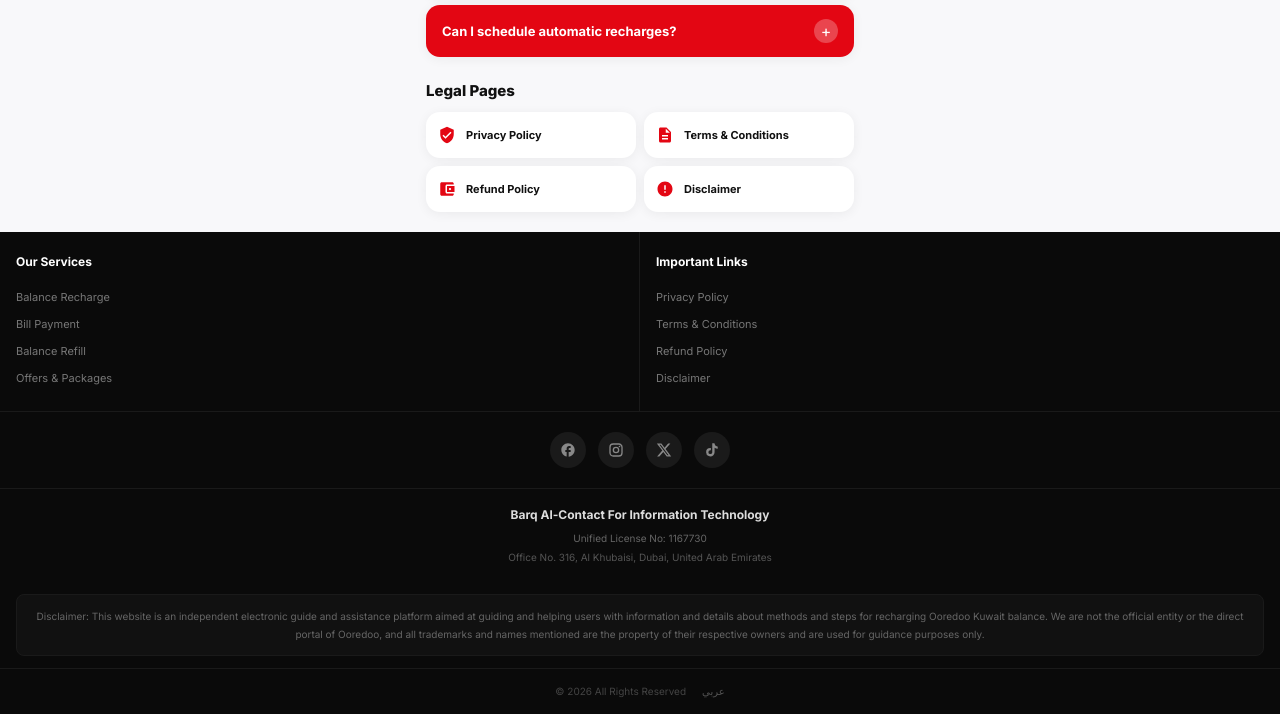
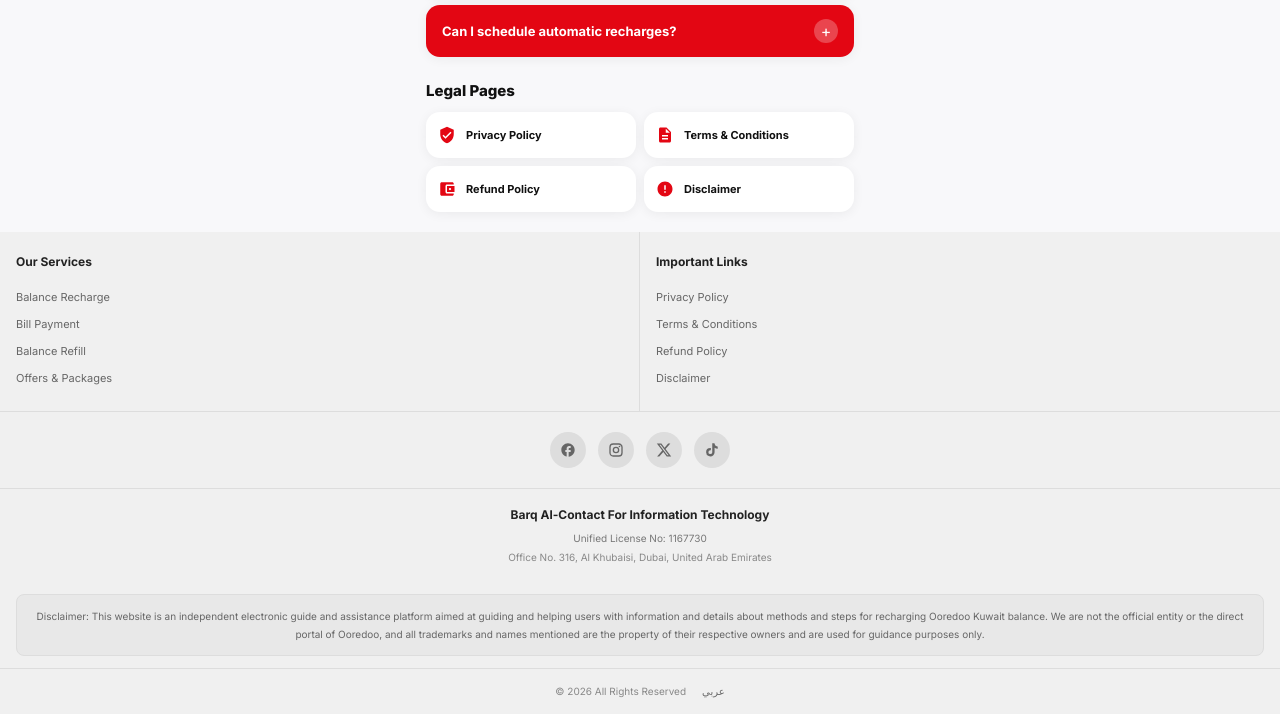
Before and after one commit to barqittisalit-dev/barq, a plain HTML site: page en.html in a window 1280 px wide. Shown: the part 1298-2012 px from the top of the page. Drawn offline with Linux system fonts and the light colour scheme.

Commit message:
style: change footer background to light gray
Co-Authored-By: Claude Opus 4.6 <noreply@anthropic.com>

```diff
--- a/en.html
+++ b/en.html
@@ -128,37 +128,37 @@ body{
 .leg-btn span{font-size:11px;font-weight:700;line-height:1.3}
 
 /* Footer */
-.ft{background:#0a0a0a;color:#aaa;font-size:12px;line-height:1.7}
-.ft-links{display:grid;grid-template-columns:1fr 1fr;gap:0;border-bottom:1px solid #1a1a1a}
+.ft{background:#f0f0f0;color:#555;font-size:12px;line-height:1.7}
+.ft-links{display:grid;grid-template-columns:1fr 1fr;gap:0;border-bottom:1px solid #ddd}
 .ft-col{padding:20px 16px}
-.ft-col:first-child{border-right:1px solid #1a1a1a}
-.ft-col h4{color:#fff;font-size:12px;font-weight:700;margin-bottom:12px}
-.ft-col a{display:block;color:#777;text-decoration:none;font-size:11px;padding:4px 0;transition:color .15s}
+.ft-col:first-child{border-right:1px solid #ddd}
+.ft-col h4{color:#222;font-size:12px;font-weight:700;margin-bottom:12px}
+.ft-col a{display:block;color:#666;text-decoration:none;font-size:11px;padding:4px 0;transition:color .15s}
 .ft-col a:hover{color:var(--red)}
-.ft-social{display:flex;justify-content:center;gap:12px;padding:20px 16px;border-bottom:1px solid #1a1a1a}
+.ft-social{display:flex;justify-content:center;gap:12px;padding:20px 16px;border-bottom:1px solid #ddd}
 .ft-social a{
   width:36px;height:36px;border-radius:50%;
-  background:#1a1a1a;display:grid;place-items:center;
+  background:#ddd;display:grid;place-items:center;
   transition:background .15s;
 }
 .ft-social a:hover{background:var(--red)}
-.ft-social svg{width:16px;height:16px;fill:#888}
+.ft-social svg{width:16px;height:16px;fill:#666}
 .ft-social a:hover svg{fill:#fff}
 .ft-info{padding:16px;text-align:center}
-.ft-info .ft-co{color:#ddd;font-size:12px;font-weight:700;margin-bottom:4px}
-.ft-info .ft-lic{color:#666;font-size:10px;margin-bottom:2px}
-.ft-info .ft-addr{color:#555;font-size:10px;margin-bottom:12px}
+.ft-info .ft-co{color:#222;font-size:12px;font-weight:700;margin-bottom:4px}
+.ft-info .ft-lic{color:#777;font-size:10px;margin-bottom:2px}
+.ft-info .ft-addr{color:#888;font-size:10px;margin-bottom:12px}
 .ft-disc{
   margin:0 16px;padding:12px;border-radius:8px;
-  background:#111;border:1px solid #1a1a1a;
+  background:#e8e8e8;border:1px solid #ddd;
   font-size:10px;color:#666;line-height:1.8;text-align:center;
 }
 .ft-bottom{
   display:flex;justify-content:center;align-items:center;gap:16px;
-  padding:14px 16px;margin-top:12px;border-top:1px solid #1a1a1a;
+  padding:14px 16px;margin-top:12px;border-top:1px solid #ddd;
 }
-.ft-bottom span{color:#444;font-size:10px}
-.ft-bottom a{color:#555;font-size:10px;text-decoration:none}
+.ft-bottom span{color:#888;font-size:10px}
+.ft-bottom a{color:#666;font-size:10px;text-decoration:none}
 
 @media(prefers-reduced-motion:reduce){
   .sl-track,.sb,.ov,.fq-a,.fq-p,.dot,.gc{transition:none}
```
Also changed, not shown: index.html (+15 -15 lines).
